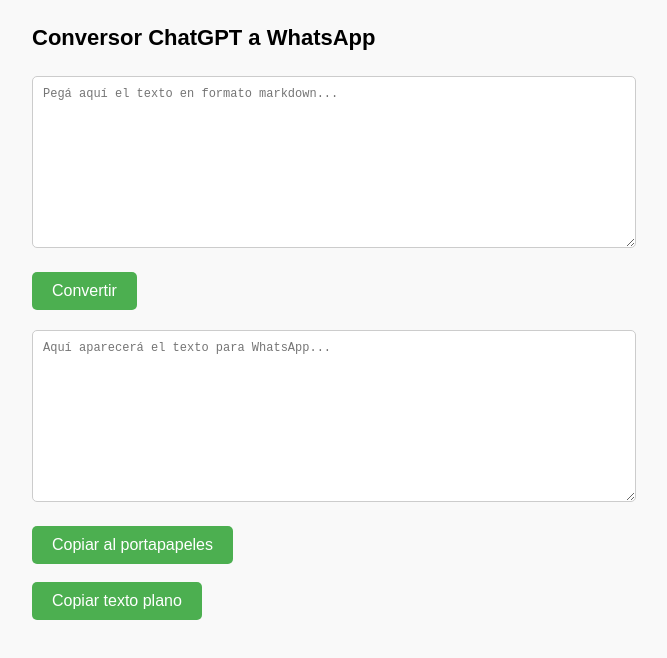
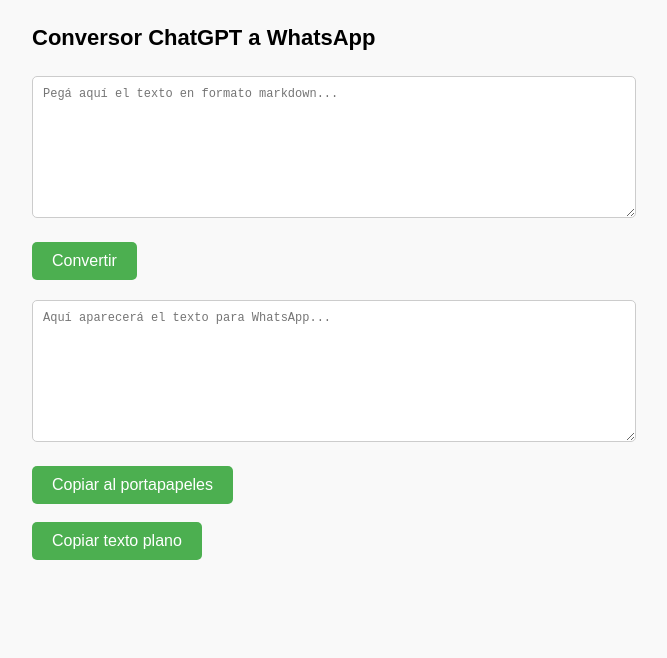
Before and after one commit to SidVal/AI2Whatsapp, a plain HTML site: page docs/es/index.html in a window 1280 px wide. Shown: the whole page, without its empty margins (308-975 px from the left). Drawn offline with Linux system fonts and the light colour scheme.

Commit message:
Update index.html

```diff
--- a/docs/es/index.html
+++ b/docs/es/index.html
@@ -8,7 +8,7 @@
 <style>
   body { max-width: 600px; margin: auto; font-family: Arial, sans-serif; padding: 10px; background: #f9f9f9; }
   h1 { font-size: 22px; margin-bottom: 5px; }
-  textarea { width: 97%; height: 150px; margin-bottom: 20px; margin-top: 20px; padding: 10px; font-size: 12px; border: 1px solid #ccc; border-radius: 5px; }
+  textarea { width: 97%; height: 120px; margin-bottom: 20px; margin-top: 20px; padding: 10px; font-size: 12px; border: 1px solid #ccc; border-radius: 5px; }
   button { padding: 10px 20px; font-size: 16px; cursor: pointer; border: none; background-color: #4CAF50; color: white; border-radius: 5px; margin-right: 10px; }
   button:hover { background-color: #45a049; }
   .copiado {text-align: center; color: green; margin-top: 0.5rem;float:right;}
```
